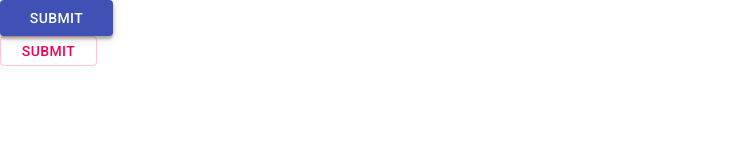
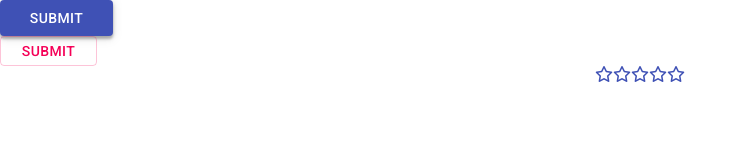
Before and after one commit to z123fg/antra-react, a React (Create React App) app: page / in a window 1280 px wide. Shown: the top 160 px of the page, without its empty margins (0-748 px from the left). Built offline with nearby package versions, Linux system fonts and the light colour scheme.

Commit message:
rating component added

```diff
--- a/public/index.html
+++ b/public/index.html
@@ -24,6 +24,10 @@
       work correctly both with client-side routing and a non-root public URL.
       Learn how to configure a non-root public URL by running `npm run build`.
     -->
+    <script
+      src="https://kit.fontawesome.com/5fbf895d92.js"
+      crossorigin="anonymous"
+    ></script>
     <title>React App</title>
   </head>
   <body>
--- a/src/App.tsx
+++ b/src/App.tsx
@@ -1,12 +1,16 @@
-import React from 'react';
-import logo from './logo.svg';
-import './App.css';
-import MyButton from "./components/Button/Button"
+import React from "react";
+import logo from "./logo.svg";
+import "./App.css";
+import MyButton from "./components/Button/Button";
+import MyRating from "./components/Rating/Rating";
 function App() {
   return (
     <div className="App">
       <MyButton>Submit</MyButton>
-      <MyButton variant="outlined" color="secondary" size="small">submit</MyButton>
+      <MyButton variant="outlined" color="secondary" size="small">
+        submit
+      </MyButton>
+      <MyRating />
     </div>
   );
 }
--- /dev/null
+++ b/src/components/Rating/Rating.tsx
@@ -0,0 +1,104 @@
+import React, {
+  FC,
+  FunctionComponent,
+  MouseEvent,
+  ReactNode,
+  useState,
+  useEffect,
+} from "react";
+import "./_Rating.scss";
+
+/*
+typescript compiler:
+  type checking
+  compiling
+
+*/
+
+interface RatingProps {
+  /**
+   * The default value. Use when the component is not controlled.
+   **/
+  defaultValue?: number;
+  /**
+   * If true, the component is disabled.
+   **/
+  disabled?: boolean;
+  /**
+   * Maximum rating.
+   **/
+  max?: number;
+  /**
+   * If true, the component is disabled.
+   **/
+  onChange?: (event: React.SyntheticEvent, value: number) => void;
+  /**
+   * Callback fired when the value changes.
+   **/
+  onChangeActive?: (event: React.SyntheticEvent, value: number) => void;
+  /**
+   * Callback function that is fired when the hover state changes.
+   **/
+  readOnly?: boolean;
+  /**
+   * The size of the component.
+   **/
+  size?: "small" | "medium" | "large";
+  /**
+   * The rating value.
+   **/
+  value?: number;
+}
+
+const Rating: FC<RatingProps> = ({
+  defaultValue = null,
+  disabled = false,
+  max = 5,
+  onChange,
+  onChangeActive,
+  readOnly = false,
+  size = "medium",
+  value,
+}) => {
+  const [rating, setRating] = useState(value ?? defaultValue);
+  const [hoveredRating, setHoverdRating] = useState(defaultValue);
+
+  const isHighlighted = (val: number) => {
+    return (rating && val <= rating) || (hoveredRating && val <= hoveredRating);
+  };
+
+  const handleClick = (val: number, event: React.MouseEvent) => {
+    if (disabled || readOnly) return;
+    setRating(val);
+    onChange?.(event, val);
+  };
+  const handleMouseEnter = (val: number, event: React.MouseEvent) => {
+    if (disabled || readOnly) return;
+    setHoverdRating(val);
+    onChangeActive?.(event, val);
+  };
+  const handleMouseLeave = () => {
+    setHoverdRating(rating);
+  };
+
+  const icons = [];
+  for (let i = 1; i <= max; i++) {
+    icons.push(
+      <i
+        key={`rating-icon-${i}`}
+        className={`fa-star ${
+          isHighlighted(i)
+            ? "fa-solid rating-highlighted"
+            : "fa-regular rating-default"
+        } rating-${size} ${disabled && "rating-disabled"}`}
+        onClick={(e) => handleClick(i, e)}
+        onMouseEnter={(e) => handleMouseEnter(i, e)}
+        onMouseLeave={() => handleMouseLeave()}
+      ></i>
+    );
+  }
+
+  return <div className="rating">{icons.map((icon) => icon)}</div>;
+};
+
+export default Rating;
--- /dev/null
+++ b/src/components/Rating/_Rating.scss
@@ -0,0 +1,26 @@
+@use "../../scss/variable";
+@use "../../scss/mixin";
+
+.rating-default {
+  color: variable.$primary-color;
+}
+
+.rating-highlighted {
+  color: rgba(255, 180, 0, 1);
+}
+
+.rating-disabled {
+  opacity: 0.5;
+}
+
+.rating-small {
+  font-size: 0.5rem;
+}
+
+.rating-medium {
+  font-size: 1rem;
+}
+
+.rating-large {
+  font-size: 1.5rem;
+}
```
Also changed, not shown: 1 other file (tests, documents, lock files or other folders).
